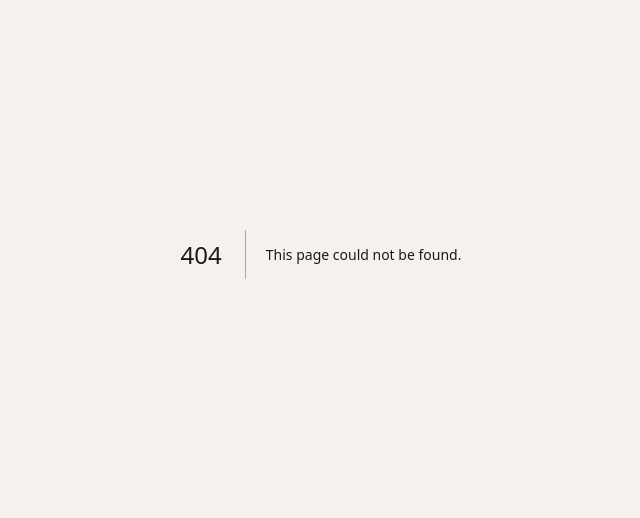
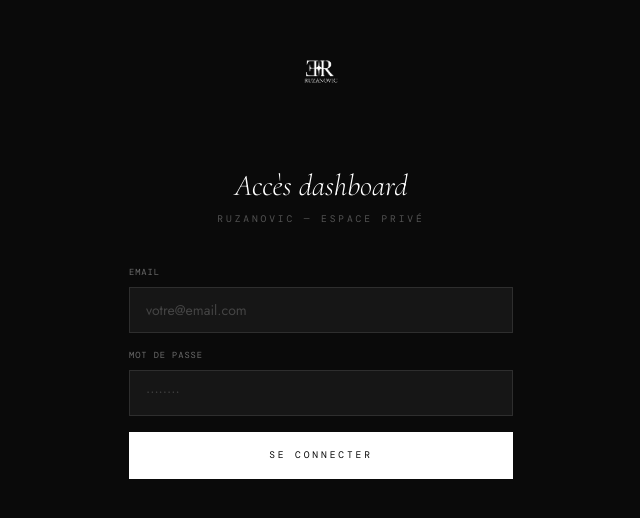
Before and after one commit to jeremylebon974/ruzanovic, a Next.js app: page /login in a window 1280 px wide. Before the commit this address had no page. Shown: the part 146-664 px from the top of the page, without its empty margins (319-959 px from the left). Built offline with nearby package versions, Linux system fonts and the light colour scheme; no server answers; a web font is replaced by a local one.

Commit message:
feat: login + middleware auth

```diff
--- /dev/null
+++ b/src/app/login/page.tsx
@@ -0,0 +1,83 @@
+'use client'
+
+import { useState } from 'react'
+import { useRouter } from 'next/navigation'
+import { supabase } from '@/lib/supabase'
+import Image from 'next/image'
+
+export default function LoginPage() {
+  const router = useRouter()
+  const [email, setEmail] = useState('')
+  const [password, setPassword] = useState('')
+  const [loading, setLoading] = useState(false)
+  const [error, setError] = useState('')
+
+  async function login() {
+    setLoading(true)
+    setError('')
+    const { error } = await supabase.auth.signInWithPassword({ email, password })
+    if (error) {
+      setError('Email ou mot de passe incorrect')
+      setLoading(false)
+      return
+    }
+    router.push('/dashboard')
+  }
+
+  return (
+    <div className="min-h-screen bg-[#0a0a0a] flex items-center justify-center px-4">
+      <div className="w-full max-w-sm">
+        {/* Logo */}
+        <div className="flex justify-center mb-12">
+          <div className="w-16">
+            <Image src="/images/logo-white.png" alt="RUZANOVIC" width={120} height={160} className="w-full h-auto" />
+          </div>
+        </div>
+
+        {/* Titre */}
+        <div className="text-center mb-10">
+          <h1 className="font-display text-3xl font-light italic text-white mb-2">Accès dashboard</h1>
+          <p className="font-mono text-[0.6rem] text-white/30 tracking-[0.3em] uppercase">Ruzanovic — Espace privé</p>
+        </div>
+
+        {/* Form */}
+        <div className="space-y-4">
+          <div>
+            <label className="font-mono text-[0.55rem] tracking-widest uppercase text-white/40 block mb-2">Email</label>
+            <input
+              type="email"
+              value={email}
+              onChange={e => setEmail(e.target.value)}
+              onKeyDown={e => e.key === 'Enter' && login()}
+              className="w-full bg-white/5 border border-white/10 px-4 py-3 text-sm text-white placeholder-white/20 focus:outline-none focus:border-white/30 transition-colors"
+              placeholder="votre@email.com"
+            />
+          </div>
+          <div>
+            <label className="font-mono text-[0.55rem] tracking-widest uppercase text-white/40 block mb-2">Mot de passe</label>
+            <input
+              type="password"
+              value={password}
+              onChange={e => setPassword(e.target.value)}
+              onKeyDown={e => e.key === 'Enter' && login()}
+              className="w-full bg-white/5 border border-white/10 px-4 py-3 text-sm text-white placeholder-white/20 focus:outline-none focus:border-white/30 transition-colors"
+              placeholder="••••••••"
+            />
+          </div>
+
+          {error && (
+            <p className="font-mono text-[0.6rem] text-[#e84c1e] tracking-widest">{error}</p>
+          )}
+
+          <button
+            onClick={login}
+            disabled={loading}
+            className="w-full bg-white text-[#0a0a0a] font-mono text-[0.6rem] tracking-[0.3em] uppercase py-4 hover:bg-[#e84c1e] hover:text-white transition-colors duration-300 disabled:opacity-50 mt-2"
+          >
+            {loading ? 'Connexion...' : 'Se connecter'}
+          </button>
+        </div>
+      </div>
+    </div>
+  )
+}
```
Also changed, not shown: src/middleware.ts (added, +32 -0 lines).
